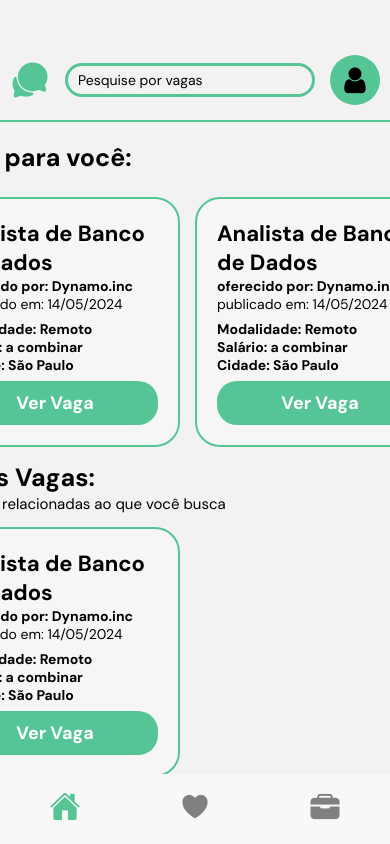
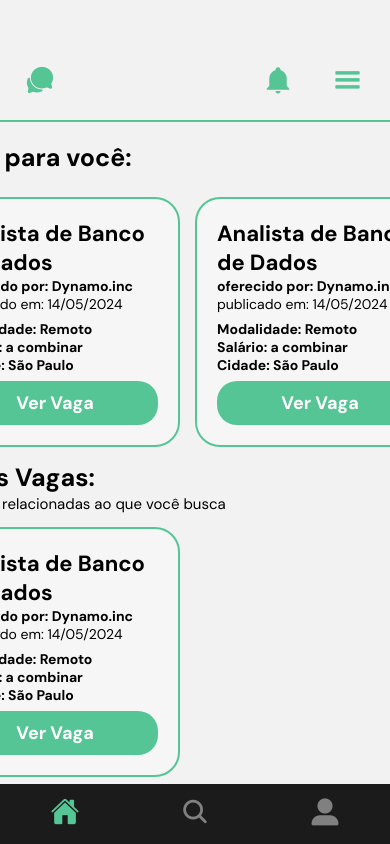
Before and after one commit to Vinidevkz/AppWorkUPTCC, a React Native app: screen /TabBar in a window 390 px wide. Built offline with nearby package versions, Linux system fonts and the light colour scheme.

Commit message:
Atualização da tela de home

```diff
--- a/package.json
+++ b/package.json
@@ -10,6 +10,7 @@
   },
   "dependencies": {
     "@react-navigation/bottom-tabs": "^6.6.1",
+    "@react-navigation/drawer": "^6.7.2",
     "@react-navigation/native": "^6.1.18",
     "@react-navigation/native-stack": "^6.11.0",
     "@react-navigation/stack": "^6.4.1",
@@ -21,7 +22,9 @@
     "react-native": "0.74.5",
     "react-native-safe-area-context": "^4.10.9",
     "react-native-screens": "^3.34.0",
-    "react-native-svg": "^15.5.0"
+    "react-native-svg": "^15.5.0",
+    "react-native-gesture-handler": "~2.16.1",
+    "react-native-reanimated": "~3.10.1"
   },
   "devDependencies": {
     "@babel/core": "^7.20.0",
--- a/src/pages/home.tsx
+++ b/src/pages/home.tsx
@@ -17,11 +17,16 @@ import FontAwesome from "@expo/vector-icons/FontAwesome";
 import Ionicons from "@expo/vector-icons/Ionicons";
 import AntDesign from "@expo/vector-icons/AntDesign";
 import SimpleLineIcons from "@expo/vector-icons/SimpleLineIcons";
+import Entypo from '@expo/vector-icons/Entypo';
+import MaterialCommunityIcons from '@expo/vector-icons/MaterialCommunityIcons';
 
 import styles from "../styles/home";
 import FontLoader from "../styles/fontloader/fontloader";
 
-export default function Home() {
+import openDrawer from "./routes/drawer";
+
+
+export default function Home({ navigation }) {
   // COMUNICAÇÂO COM A API
 
   // const [vaga, setVaga] = useState("");
@@ -61,7 +66,7 @@ export default function Home() {
   }, []);
 
   if (!fontsLoaded) {
-    return <ActivityIndicator size="large" color="#0000ff" />;
+    return <ActivityIndicator size="large" color="#1b1b1b" />;
   }
 
   // RETORNO DA PÁGINA HOME
@@ -69,20 +74,18 @@ export default function Home() {
     <SafeAreaView style={styles.SafeAreaView}>
       <View style={styles.navbar}>
         <TouchableOpacity>
-          <Ionicons name="chatbubbles" size={40} color="#56C596" />
+          <Ionicons name="chatbubbles" size={30} color="#56C596" />
         </TouchableOpacity>
-        <TextInput
-          placeholder="Pesquise por vagas"
-          style={[styles.searchbar, styles.DMSansRegular]}
-        />
 
         <View style={styles.iconbox}>
           <TouchableOpacity>
-            <FontAwesome name="user" size={30} color="black" />
+            <MaterialCommunityIcons name="bell" size={30} color="#56C596" />
+          </TouchableOpacity>
+          <TouchableOpacity onPress={() => navigation.navigate('openDrawer')}>
+            <Entypo name="menu" size={35} color="#56C596" />
           </TouchableOpacity>
         </View>
       </View>
-
       <ScrollView
         style={styles.ScrollView}
         showsVerticalScrollIndicator={false}
@@ -317,6 +320,8 @@ export default function Home() {
           </View>
         </View>
       </ScrollView>
+
+
     </SafeAreaView>
   );
 }
--- a/src/pages/initialPages/styles/welcome.tsx
+++ b/src/pages/initialPages/styles/welcome.tsx
@@ -79,12 +79,12 @@ const styles = StyleSheet.create({
     justifyContent: 'center',
     padding: 10,
     borderRadius: 10,
-    width: '70%',
+    width: '60%',
     elevation: 10
   },
 
   buttonText: {
-    fontSize: 20,
+    fontSize: 18,
   },
 
   loginButton: {
--- a/src/pages/profile.tsx
+++ b/src/pages/profile.tsx
@@ -0,0 +1,13 @@
+import React from 'react';
+import { View, Text, StyleSheet } from 'react-native';
+
+import styles from '../styles/profile'
+
+export default function SimpleScreen() {
+  return (
+    <View style={styles.container}>
+      <Text style={styles.title}>Bem-vindo ao React Native!</Text>
+      <Text style={styles.subtitle}>Essa é uma tela simples.</Text>
+    </View>
+  );
+}
--- /dev/null
+++ b/src/pages/routes/drawer.tsx
@@ -0,0 +1,15 @@
+import { createDrawerNavigator } from '@react-navigation/drawer';
+
+const Drawer = createDrawerNavigator();
+
+import Vagas from '../vagas'
+import Home from '../home'
+
+export default function openDrawer() {
+  return (
+    <Drawer.Navigator initialRouteName='Home'>
+        <Drawer.Screen name="Home" component={Home} />
+        <Drawer.Screen name="Vagas" component={Vagas} />
+    </Drawer.Navigator>
+  );
+}
--- a/src/pages/routes/tabbar.tsx
+++ b/src/pages/routes/tabbar.tsx
@@ -3,10 +3,11 @@ import { createBottomTabNavigator } from "@react-navigation/bottom-tabs";
 const Tab = createBottomTabNavigator();
 
 import { Ionicons } from "@expo/vector-icons";
+import FontAwesome6 from '@expo/vector-icons/FontAwesome6';
 
 import Home from "../home";
-import Favs from "../favs";
-import Vagas from "../vagas";
+import Search from "../search";
+import Profile from "../profile";
 
 export default function TabBar() {
   return (
@@ -14,26 +15,21 @@ export default function TabBar() {
       initialRouteName="Home"
       screenOptions={({ route }) => ({
         tabBarIcon: ({ color, size }) => {
-          let iconName;
-
           if (route.name === "Home") {
-            iconName = "home";
-          } else if (route.name === "Favs") {
-            iconName = "heart";
-          } else if (route.name === "Vagas") {
-            iconName = "briefcase";
+            return <Ionicons name={'home'} size={size + 4} color={color} />;
+          } else if (route.name === "Search") {
+            return <Ionicons name={'search'} size={size + 4} color={color} />;
+          } else if (route.name === "Profile") {
+            return <FontAwesome6 name={'user-large'} size={size + 2} color={color} />;
           }
-
-          // Retorna o ícone baseado na rota
-          return <Ionicons name={iconName} size={size + 6} color={color} />;
         },
         tabBarActiveTintColor: "#56c596", // Cor do ícone ativo
         tabBarInactiveTintColor: "gray", // Cor do ícone inativo
         tabBarShowLabel: false,
         tabBarStyle: {
-          backgroundColor: "#f8f8f8", // Cor de fundo da TabBar
+          backgroundColor: "#1b1b1b", // Cor de fundo da TabBar
           paddingBottom: 5, // Ajusta o espaçamento
-          height: 70,
+          height: 60,
           elevation: 40,
           borderTopWidth: 0,
         },
@@ -46,13 +42,13 @@ export default function TabBar() {
         options={{ headerShown: false }}
       />
       <Tab.Screen
-        name="Favs"
-        component={Favs}
+        name="Search"
+        component={Search}
         options={{ headerShown: false }}
       />
       <Tab.Screen
-        name="Vagas"
-        component={Vagas}
+        name="Profile"
+        component={Profile}
         options={{ headerShown: false }}
       />
     </Tab.Navigator>
--- /dev/null
+++ b/src/pages/search.tsx
@@ -0,0 +1,50 @@
+import React from 'react';
+import { View, Text, StyleSheet } from 'react-native';
+
+export default function Search() {
+  return (
+    <View style={styles.container}>
+      <Text style={styles.title}>Pesquisa</Text>
+      <Text style={styles.subtitle}>Essa é uma tela simples.</Text>
+    </View>
+  );
+}
+
+const styles = StyleSheet.create({
+  container: {
+    flex: 1,
+    justifyContent: 'center',
+    alignItems: 'center',
+    backgroundColor: '#fff', // Fundo branco
+  },
+  title: {
+    fontSize: 24,
+    fontWeight: 'bold',
+    marginBottom: 10,
+  },
+  subtitle: {
+    fontSize: 16,
+    color: '#666',
+  },
+});
+
+  // const [vaga, setVaga] = useState("");
+  // const [loading, setLoading] = useState(true);
+
+  // const getVagas = async (vagas) => {
+
+  //   try {
+  //     const response = await fetch(`URL DA API`);
+  //     const json = await response.json();
+  //       setVaga(json);
+  //   } catch (error) {
+  //     console.error(error);
+  //   }
+  // };
+
+  // const vagas = ({ item }) => {
+  //   <View style={styles.vagaCont}>
+  //     <Text style={styles.titleVaga}>{item.tituloVaga}</Text>{" "}
+  //     <Text style={styles.descVaga}>{item.vagaDesc}</Text>{" "}
+  //   </View>;
+  // };
--- a/src/styles/home.tsx
+++ b/src/styles/home.tsx
@@ -28,27 +28,28 @@ const styles = StyleSheet.create({
     justifyContent: 'space-between',
     paddingTop: 5,
     paddingBottom: 15,
-    paddingHorizontal: 10,
+    paddingHorizontal: 25,
     borderBottomWidth: 2,
     borderColor: '#56c596'
   },
 
-  searchbar: {
-    borderWidth: 3,
-    borderColor: '#56C596',
-    borderRadius: 20,
-    width: 250,
-    paddingVertical: 5,
-    paddingHorizontal: 10,
-  },
+  // searchbar: {
+  //   borderWidth: 3,
+  //   borderColor: '#56C596',
+  //   borderRadius: 20,
+  //   width: 250,
+  //   paddingVertical: 5,
+  //   paddingHorizontal: 5,
+  // },
 
   iconbox: {
-    backgroundColor: '#56C596',
-    width: 50,
+    flexDirection: 'row',
+    width: '30%',
     height: 50,
+
     borderRadius: 50,
     alignItems: 'center',
-    justifyContent: 'center',
+    justifyContent: 'space-between',
   },
 
   button: {
--- /dev/null
+++ b/src/styles/profile.tsx
@@ -0,0 +1,8 @@
+import { StyleSheet } from "react-native";
+
+const styles = StyleSheet.create({
+
+
+});
+
+export default styles;
```
Also changed, not shown: App.tsx (line endings or trailing spaces), 1 other file (tests, documents, lock files or other folders).
